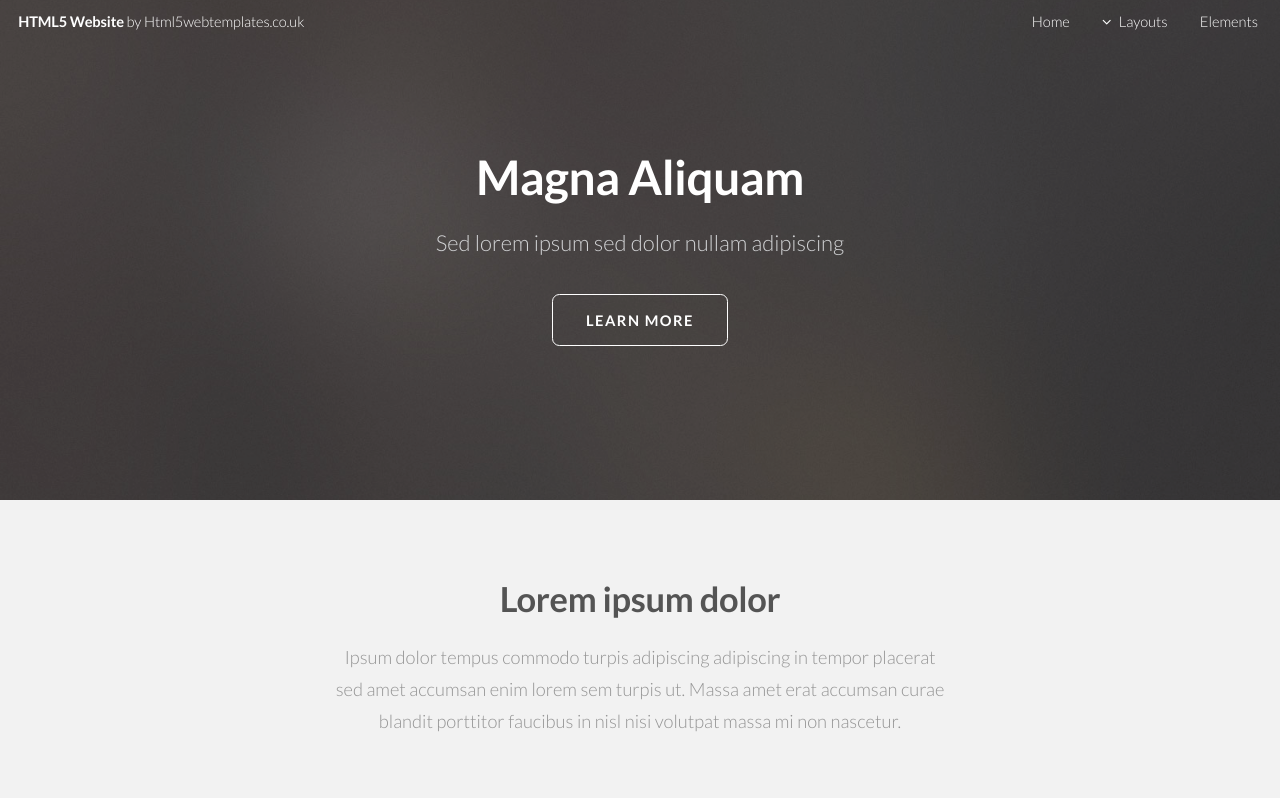
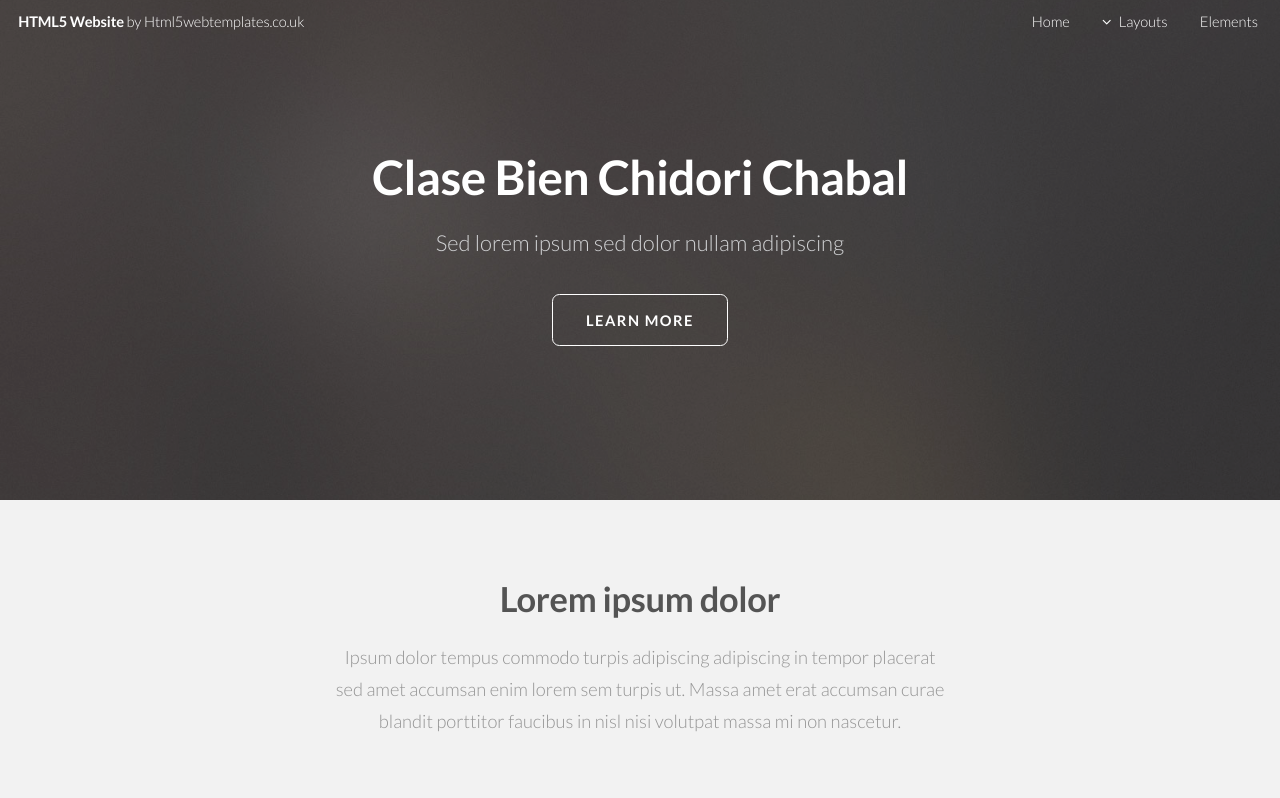
Before and after one commit to zakareto/clase, a plain HTML site: page index.html in a window 1280 px wide. Shown: the top 798 px of the page. Drawn offline with Linux system fonts and the light colour scheme.

Commit message:
Mi segundo commit
Ya está listo, wachalo

```diff
--- a/index.html
+++ b/index.html
@@ -56,7 +56,7 @@
 		<!-- Banner -->
 			<section id="banner">
 				<div class="inner">
-					<h2>Magna Aliquam</h2>
+					<h2>Clase Bien Chidori Chabal</h2>
 					<p>Sed lorem ipsum sed dolor nullam adipiscing</p>
 					<ul class="actions">
 						<li><a href="#one" class="button big scrolly">Learn More</a></li>
```
